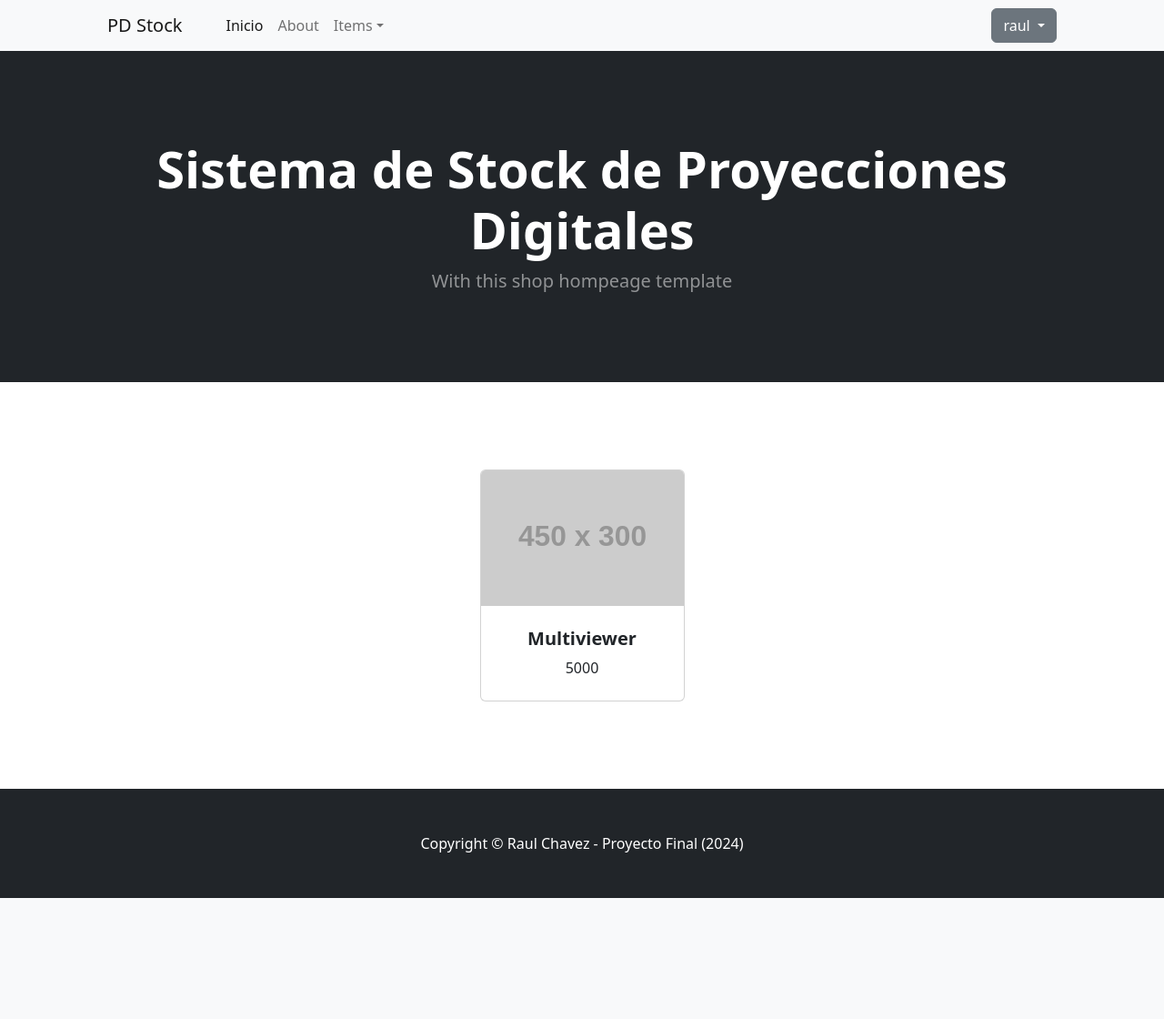
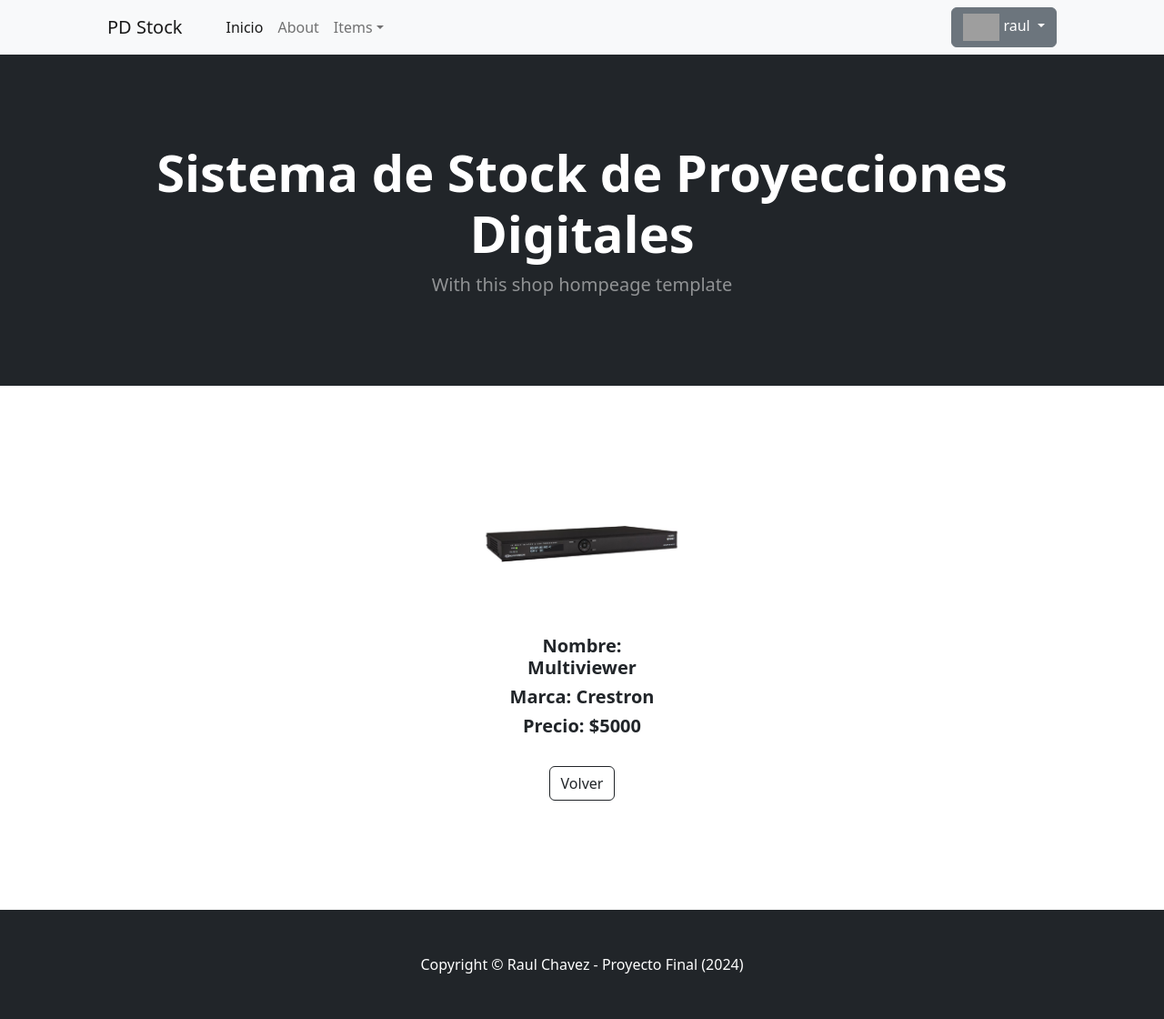
Before and after one commit to ralejandroch22/entrega-chavez, a Django app: page /item_detalle/1/ in a window 1280 px wide. Shown: the whole page at 91% size. Before the commit the page ends 987 px from the top, so only its background shows below. Run offline with Django 4.2, Linux system fonts and the light colour scheme; a user stored in the database is signed in; data comes from the database, SQL or seed files in the repository; both versions use the stored data as it was after the commit; grey boxes labelled with a size stand in for pictures from a placeholder-image service; some libraries are stand-ins or nearby versions; grey boxes are pictures that could not be loaded.

Commit message:
Modificacion de imagenes en listar, detalle, buscar, agrego condicionales para imagen

```diff
--- a/PDStock/stock/templates/stock/base.html
+++ b/PDStock/stock/templates/stock/base.html
@@ -57,10 +57,24 @@
                         aria-expanded="false">
 
                         {% if request.user.avatar%}
-                            <img src="{{ request.user.avatar.imagen.url}}" alt="" height="35px">
+
+                        <img src="{{ request.user.avatar.imagen.url}}" alt="" height="30px">
+
+                        {% else %}
+
+                        <img src="https://ui-avatars.com/api/?name={{request.user.username}}" alt="" height="30px">
+
                         {% endif%}
 
+                        {% if request.user.first_name %}
+
+                        {{request.user.first_name}}
+
+                        {% else %}
+
                         {{request.user.username}}
+
+                        {% endif %}
                     </button>
 
                     {% else %}
--- a/PDStock/stock/templates/stock/item_buscar.html
+++ b/PDStock/stock/templates/stock/item_buscar.html
@@ -15,7 +15,7 @@
         <div class="row gx-4 gx-lg-5 row-cols-2 row-cols-md-3 row-cols-xl-4 justify-content-center">
             <form action="" method="POST">
             {% csrf_token %}
-                <table>
+                <table class="col-md-5">
                 {{ miFormulario.as_table}}
                 </table>
                 <input type="submit" value="Buscar" class="btn btn-outline-dark mt-auto">
--- a/PDStock/stock/templates/stock/item_detalle.html
+++ b/PDStock/stock/templates/stock/item_detalle.html
@@ -3,7 +3,7 @@
 {% load static %}
 
 {% block title %}
-    Detalle de {{item.nombre}}
+Detalle de {{item.nombre}}
 {% endblock title %}
 
 {% block main %}
@@ -12,17 +12,27 @@
     <div class="container px-4 px-lg-5 mt-5">
         <div class="row gx-4 gx-lg-5 row-cols-2 row-cols-md-3 row-cols-xl-4 justify-content-center">
             <div class="col mb-5">
-                <div class="card h-100">
-                    <!-- Product image-->
-                    <img class="card-img-top" src="https://dummyimage.com/450x300/dee2e6/6c757d.jpg" alt="..." />
-                    <!-- Product details-->
-                    <div class="card-body p-4">
-                        <div class="text-center">
-                            <!-- Product name-->
-                            <h5 class="fw-bolder">{{item.nombre}}</h5>
-                            <!-- Product price-->
-                            {{item.precio}}
-                        </div>
+
+                {% if item.imagen %}
+
+                <img class="card-img-top" style="object-fit: cover;" src="{{ item.imagen.url }}" alt="">
+
+                {% else %}
+
+                <img class="card-img-top" src="https://dummyimage.com/450x300/dee2e6/6c757d.jpg"/>
+
+                {% endif %}
+
+                <div class="card-body p-4">
+                    <div class="text-center">
+                        <h5 class="fw-bolder">Nombre: {{item.nombre}}</h5>
+                        <h5 class="fw-bolder">Marca: {{item.marca}}</h5>
+                        <h5 class="fw-bolder">Precio: ${{item.precio}}</h5>
+                    </div>
+                </div>
+                <div class="card-footer p-4 pt-0 border-top-0 bg-transparent">
+                    <div class="text-center">
+                        <a class="btn btn-outline-dark mt-auto" href="{% url 'ListarItem' %}">Volver</a>
                     </div>
                 </div>
             </div>
--- a/PDStock/stock/templates/stock/item_editar.html
+++ b/PDStock/stock/templates/stock/item_editar.html
@@ -13,7 +13,7 @@
 <section class="py-5">
     <div class="container px-4 px-lg-5 mt-5">
         <div class="row gx-4 gx-lg-5 row-cols-2 row-cols-md-3 row-cols-xl-4 justify-content-center">
-            <form action="" method="POST">
+            <form action="" method="POST" enctype="multipart/form-data">
             {% csrf_token %}
                 <table>
                 {{ form.as_table}}
```
Also changed, not shown: PDStock/stock/templates/stock/item_listar.html (+22 -5 lines), PDStock/stock/templates/stock/item_mostrar.html (+26 -7 lines), PDStock/db.sqlite3, PDStock/media/imagenes/crestron-matrix.jpeg (added), PDStock/media/imagenes/crestron-multiview.jpeg (added), PDStock/media/imagenes/crestron-procesador.jpeg (added), PDStock/media/imagenes/kramer-procesador.jpg (added), PDStock/stock/static/stock/img/avatar-default.png (added), PDStock/users/models.py (line endings or trailing spaces), avatar-default.png (added), crestron-matrix.jpeg (added), crestron-multiview.jpeg (added), crestron-procesador.jpeg (added), kramer-procesador.jpg (added).
